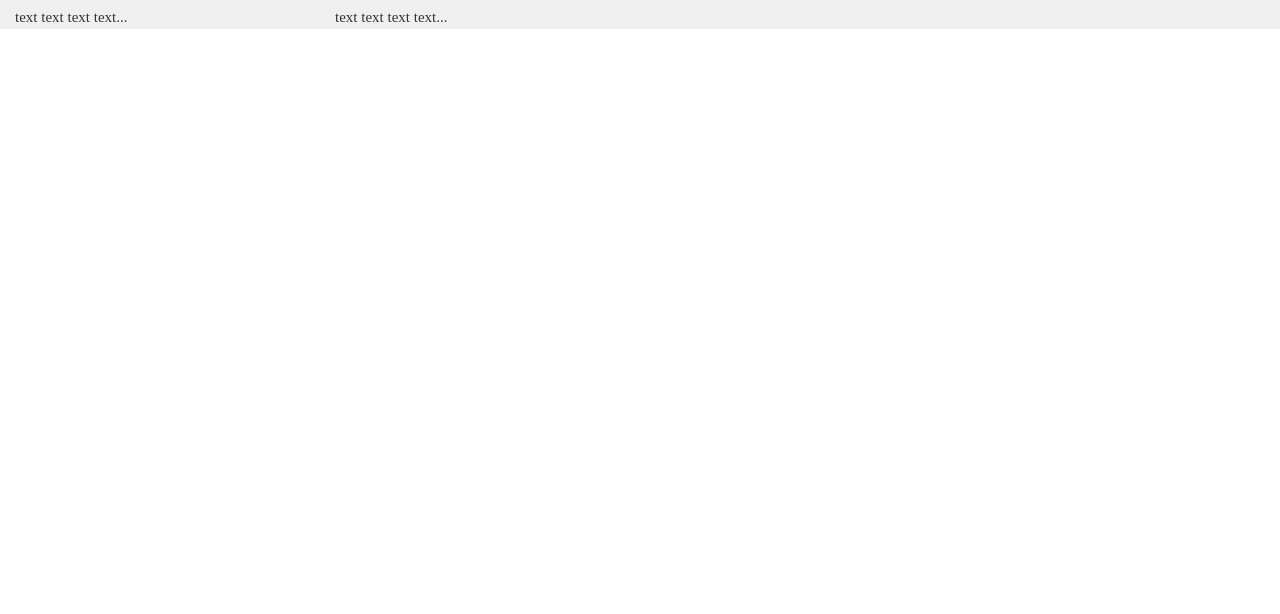
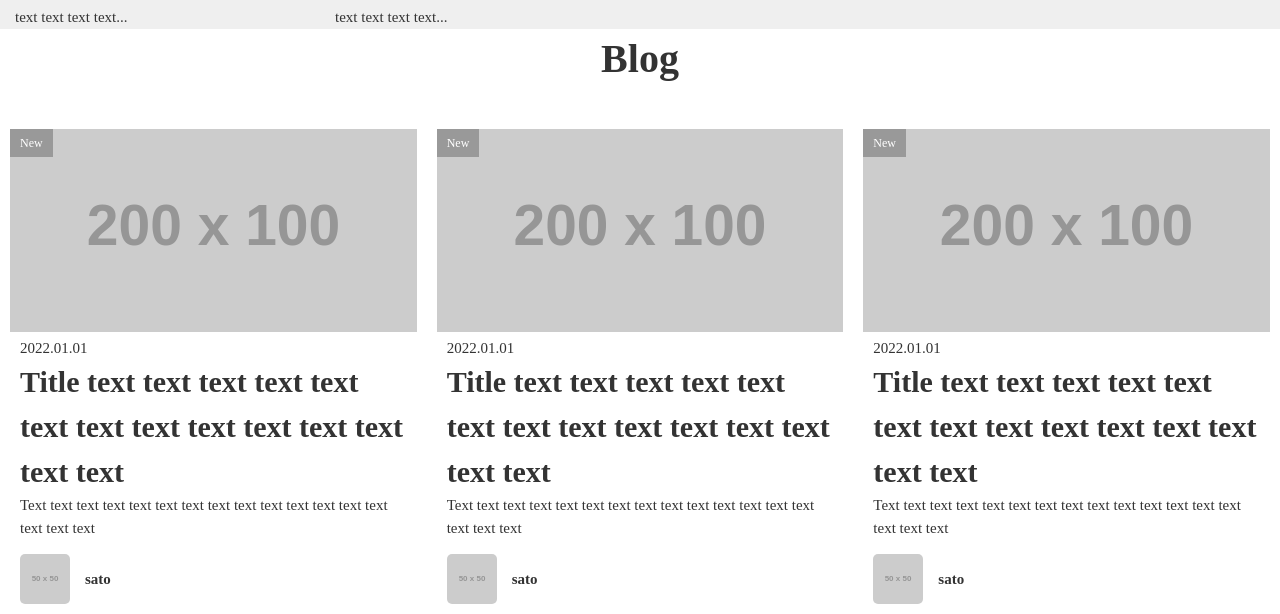
Before and after one commit to ringoapple-sukebasuke/practice-HTML-CSS, a plain HTML site: page index.html in a window 1280 px wide. Shown: the part 779-1393 px from the top of the page. Before the commit the page ends 808 px from the top, so only its background shows below. Drawn offline with Linux system fonts and the light colour scheme; files that its build step writes are made by us from their sources; placeholder pictures from the web are drawn by us.

Commit message:
end of blog section

```diff
--- a/assets/css/style.css
+++ b/assets/css/style.css
@@ -6,7 +6,28 @@ body {
   line-height: 1.5;
   color: #333;
 }
-
+/*
+grid
+ */
+ .grid {
+  display: flex;
+  margin: 0;
+  padding: 0;
+  align-items: center;
+  justify-content: center;
+}
+.grid-item {
+  list-style: none;
+}
+.grid-col-2 > grid-item {
+  width: 50%;
+}
+.grid-col-3 > grid-item {
+  width: 33.3%;
+}
+.grid-col-4 > grid-item {
+  width: 25px;
+}
 /*
  section
   */
@@ -29,39 +50,19 @@ body {
 .about{
 margin: 0;
 display: flex;
-
 }
 /* .about-image{} */
 .about-caption{
   padding-left: 15px;
-
 }
 .about-headline{
   margin: 0 0 20px;
   font-size: 30px;
+}
 
-}
-/* .acout-description{} */
-
-.grid {
-  display: flex;
-  margin: 0;
-  padding: 0;
-  align-items: center;
-  justify-content: center;
-}
-.grid-item {
-  list-style: none;
-}
-.grid-col-2 > grid-item {
-  width: 50%;
-}
-.grid-col-3 > grid-item {
-  width: 33.3%;
-}
-.grid-col-4 > grid-item {
-  width: 25px;
-}
+/*
+future
+ */
 .future {
   text-align: center;
   padding: 0 15px;
@@ -78,3 +79,62 @@ display: flex;
   margin: 0;
   text-align: left;
 }
+
+/*
+card
+*/
+.card {
+  padding: 0 10px;
+}
+.card-link {
+  display: block;
+  color: #333;
+  text-decoration: none;
+  position: relative;
+  transition: background-color .25s;
+}
+.card-link:hover {
+  background-color: #eee;
+}
+.card-label {
+  position: absolute;
+  left: 0;
+  top: 0;
+  background-color: #999;
+  color: #fff;
+  display: block;
+  padding: 5px 10px;
+  font-size: 12px;
+}
+.card-image {
+  width: 100%;
+  height: auto;
+}
+.card-info {
+  padding: 5px 10px;
+}
+.card-headline {
+  margin: 0;
+}
+.card-description {
+  margin: 0;
+}
+/*
+ avotor
+ */
+.avator {
+  display: flex;
+  flex-direction: row-reverse;
+  align-items: center;
+  justify-content: start;
+  padding: 10px;
+}
+.avator-name {
+  font-weight: bold;
+  padding-left: 15px;
+}
+.avator-image {
+  margin: 0;
+  border-radius: 5px;
+  overflow: hidden;
+}
--- a/index.html
+++ b/index.html
@@ -69,6 +69,69 @@
       </li>
     </ul>
   </section>
+  <section class="section">
+    <h1 class="section-headline">Blog</h1>
+
+    <ul class="grid grid-col-3">
+      <li class="grid-item">
+        <article class="card">
+          <a href="#" class="card-link">
+            <span class="card-label">New</span>
+            <img class="card-image" src="https://dummyimage.com/200x100/000/fff" alt="thumbnail">
+            <div class="card-info">
+              <time class="card-time" datetime="2022-01-01">2022.01.01</time>
+              <h1 class="card-headline">Title text text text text text text text text text text text text text text</h1>
+              <p class="card-description">Text text  text text text text text text text text text text text text text text text</p>
+            </div>
+            <dl class="avator">
+              <dt class="avator-name">sato</dt>
+              <dd class="avator-image">
+                <img src="https://dummyimage.com/50x50/000/fff" alt="Author">
+              </dd>
+            </dl>
+          </a>
+        </article>
+      </li>
+      <li class="grid-item">
+        <article class="card">
+          <a href="#" class="card-link">
+            <span class="card-label">New</span>
+            <img class="card-image" src="https://dummyimage.com/200x100/000/fff" alt="thumbnail">
+            <div class="card-info">
+              <time class="card-time" datetime="2022-01-01">2022.01.01</time>
+              <h1 class="card-headline">Title text text text text text text text text text text text text text text</h1>
+              <p class="card-description">Text text  text text text text text text text text text text text text text text text</p>
+            </div>
+            <dl class="avator">
+              <dt class="avator-name">sato</dt>
+              <dd class="avator-image">
+                <img src="https://dummyimage.com/50x50/000/fff" alt="Author">
+              </dd>
+            </dl>
+          </a>
+        </article>
+      </li>
+      <li class="grid-item">
+        <article class="card">
+          <a href="#" class="card-link">
+            <span class="card-label">New</span>
+            <img class="card-image" src="https://dummyimage.com/200x100/000/fff" alt="thumbnail">
+            <div class="card-info">
+              <time class="card-time" datetime="2022-01-01">2022.01.01</time>
+              <h1 class="card-headline">Title text text text text text text text text text text text text text text</h1>
+              <p class="card-description">Text text  text text text text text text text text text text text text text text text</p>
+            </div>
+            <dl class="avator">
+              <dt class="avator-name">sato</dt>
+              <dd class="avator-image">
+                <img src="https://dummyimage.com/50x50/000/fff" alt="Author">
+              </dd>
+            </dl>
+          </a>
+        </article>
+      </li>
+    </ul>
+  </section>
 
 
   <script src="./assets/js/app.js"></script>
```
